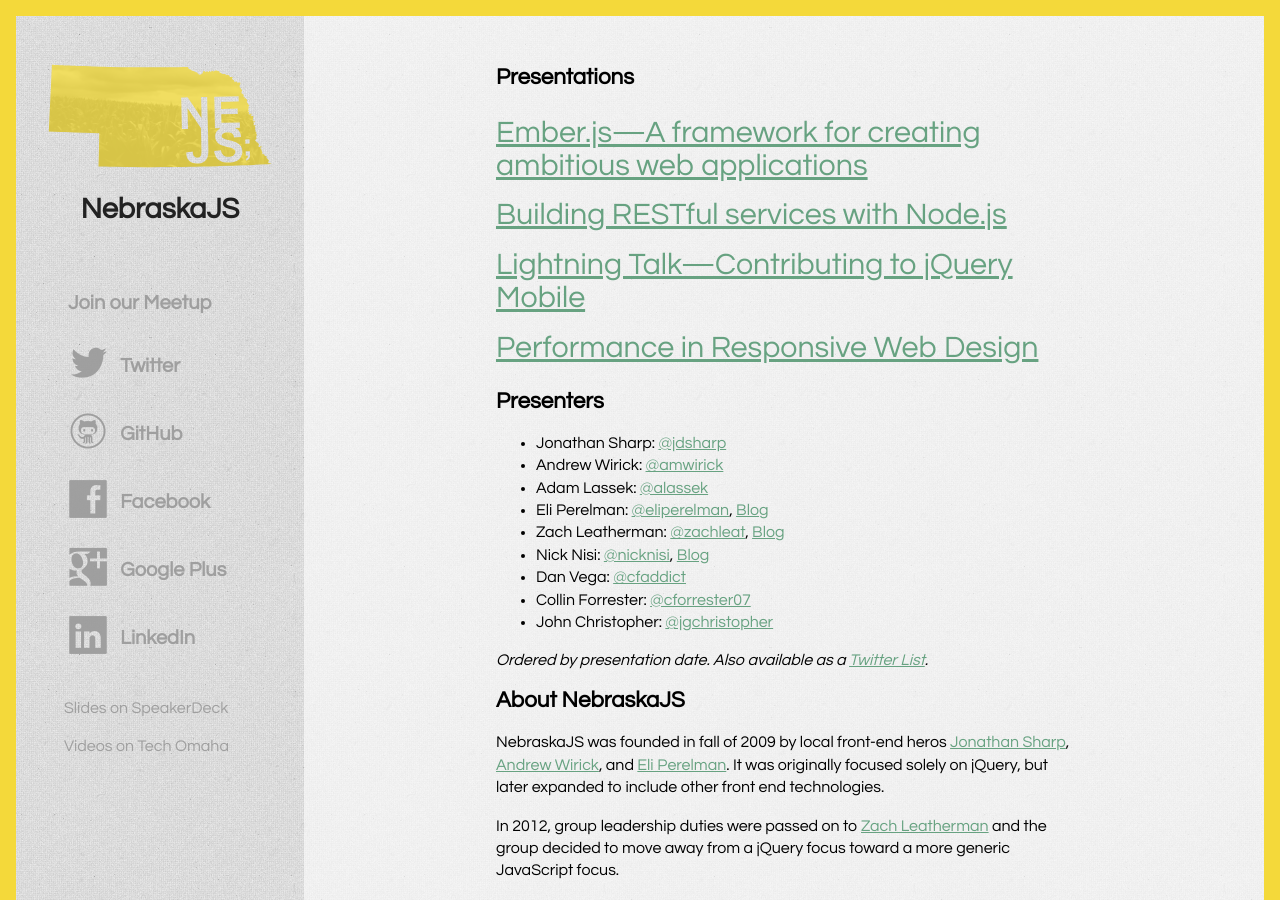
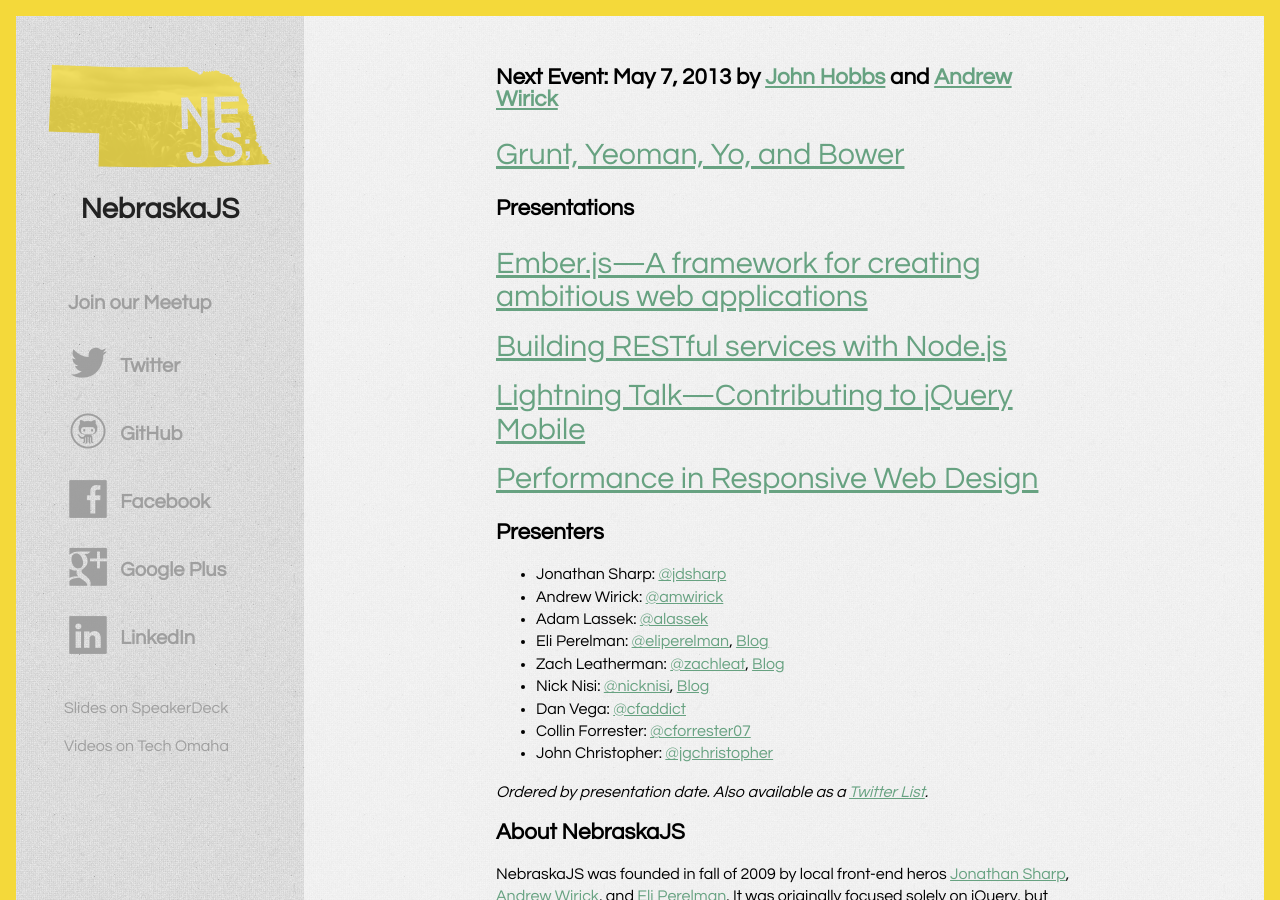
Before and after one commit to NebraskaJS/nebraskajs.com, a Jekyll site: the page built from index.html, in a window 1280 px wide and 900 px high. Built offline with Jekyll 4.4.1, drawn with Linux system fonts in a browser that asks for light colours; Markdown is read by kramdown in place of the engine named in the settings.

Commit message:
Adding next event.

```diff
--- a/index.html
+++ b/index.html
@@ -2,12 +2,12 @@
 layout: default
 ---
 
-<!-- <article>
-	<h2>Next Event: March 5, 2013 by <a href="https://twitter.com/jgchristopher">John Christopher</a></h2>
+<article>
+	<h2>Next Event: May 7, 2013 by <a href="https://twitter.com/jmhobbs">John Hobbs</a> and <a href="https://twitter.com/amwirick">Andrew Wirick</a></h2>
 	<ol class="posts">
-		<li><a href="http://www.meetup.com/nebraskajs/events/97861512/">Ember.js—A framework for creating ambitious web applications</a></li>
+		<li><a href="http://www.meetup.com/nebraskajs/events/97824442/">Grunt, Yeoman, Yo, and Bower</a></li>
 	</ol>
-</article> -->
+</article>
 
 <article>
 	<h2>Presentations</h2>
```
